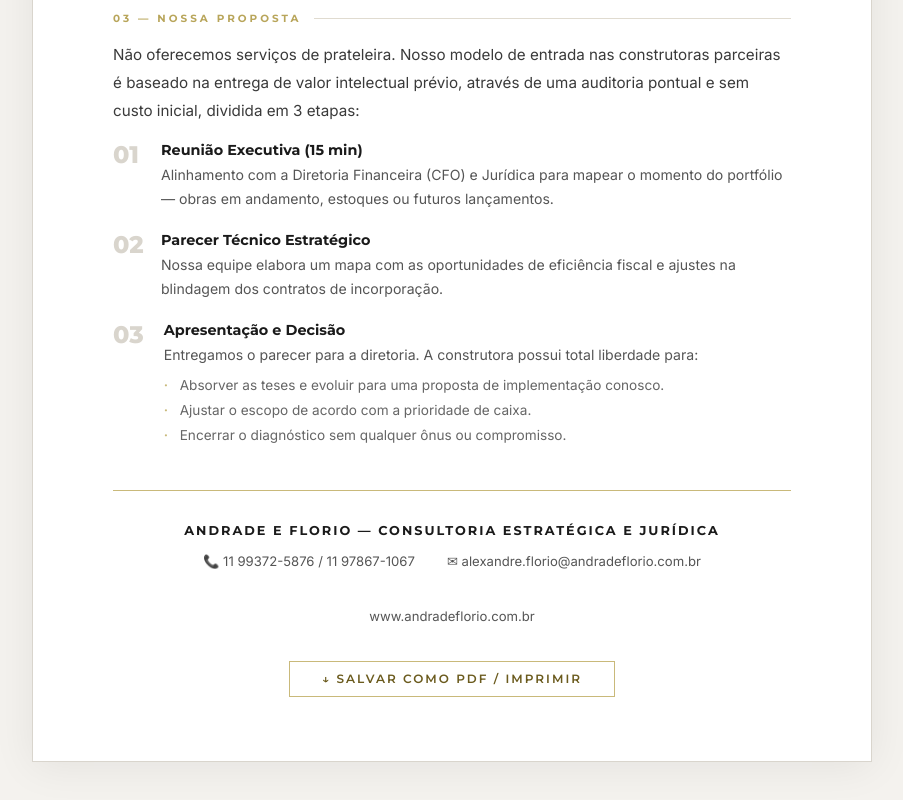
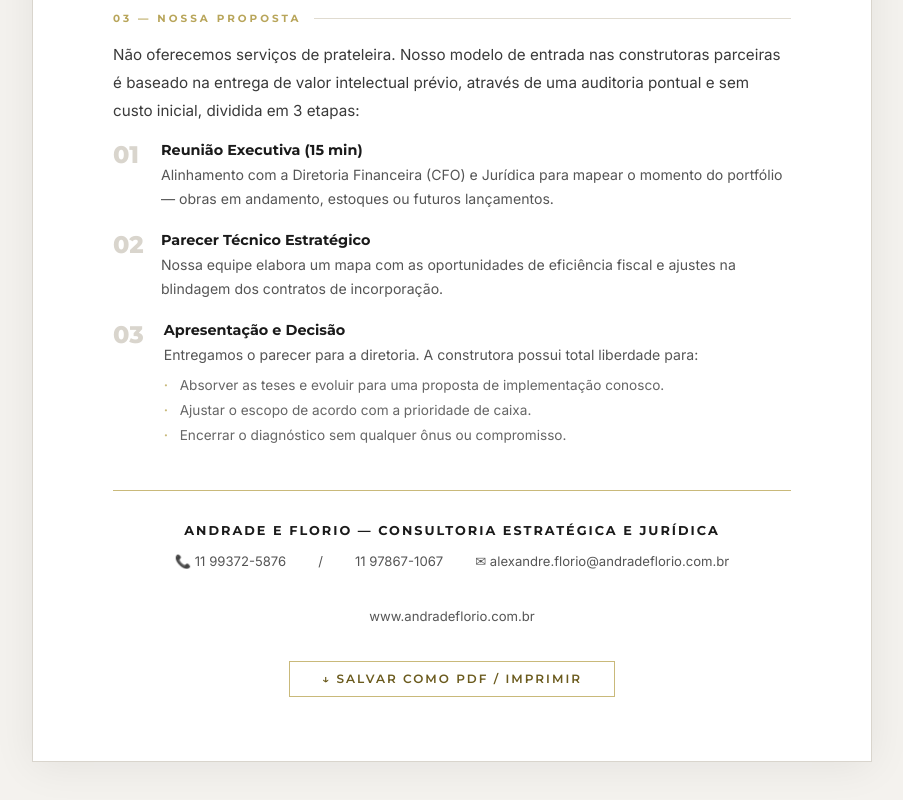
Before and after one commit to aleandrade926/andrade-florio-web, a React (Vite) app: page /onepager in a window 1280 px wide. Shown: the part 1159-1959 px from the top of the page, without its empty margins (188-1091 px from the left). Built offline with nearby package versions, Linux system fonts and the light colour scheme; a web font is replaced by a local one.

Commit message:
feat: complete google ads conversion setup for all pages and leads

```diff
--- a/index.html
+++ b/index.html
@@ -12,7 +12,11 @@
       function gtag(){dataLayer.push(arguments);}
       gtag('js', new Date());
 
-      gtag('config', 'AW-822096588');
+      gtag('config', 'AW-822096588', {
+        'linker': {
+          'domains': ['andradeflorio.com.br']
+        }
+      });
     </script>
 
     <!-- Google Fonts -->
--- a/src/components/Shared.jsx
+++ b/src/components/Shared.jsx
@@ -7,14 +7,20 @@
   </svg>
 );
 
-export const handleWhatsAppClick = () => {
-  const url = 'https://wa.me/5511945727148?text=Olá,%20vi%20seu%20anúncio%20e%20gostaria%20de%20uma%20consulta%20jurídica';
+export const trackConversion = (eventLabel = 'nlxZCPiY6qAcEMzlgIgD') => {
   if (typeof window !== 'undefined' && window.gtag) {
     window.gtag('event', 'conversion', {
-      'send_to': 'AW-822096588/nlxZCPiY6qAcEMzlgIgD',
-      'event_callback': () => {}
+      'send_to': `AW-822096588/${eventLabel}`,
+      'event_callback': () => {
+        console.log(`Conversion ${eventLabel} tracked successfully`);
+      }
     });
   }
+};
+
+export const handleWhatsAppClick = (eventLabel = 'nlxZCPiY6qAcEMzlgIgD') => {
+  const url = 'https://wa.me/5511945727148?text=Olá,%20vi%20seu%20anúncio%20e%20gostaria%20de%20uma%20consulta%20jurídica';
+  trackConversion(eventLabel);
   window.open(url, '_blank');
 };
 
--- a/src/pages/Atendimento.jsx
+++ b/src/pages/Atendimento.jsx
@@ -1,6 +1,6 @@
 import React, { useEffect } from 'react';
 import { MessageCircle, MapPin, Mail, Clock } from 'lucide-react';
-import { WhatsAppButton, Footer, Navbar, LinkedinIcon } from '../components/Shared';
+import { WhatsAppButton, Footer, Navbar, LinkedinIcon, trackConversion } from '../components/Shared';
 
 export default function AtendimentoPage() {
   useEffect(() => {
@@ -44,6 +44,7 @@
                 rel="noopener noreferrer"
                 className="btn-outline"
                 style={{ fontSize: '1rem', width: '100%', marginBottom: 'auto' }}
+                onClick={() => trackConversion()}
               >
                 Agendar Videoconferência
               </a>
--- a/src/pages/LibiaCapture.jsx
+++ b/src/pages/LibiaCapture.jsx
@@ -1,6 +1,6 @@
-import React, { useState } from 'react';
-import { ChevronRight, ShieldCheck, Mail, Users } from 'lucide-react';
+import { ShieldCheck, Mail, Users, ChevronRight } from 'lucide-react';
 import { supabase } from '../lib/supabase';
+import { trackConversion } from '../components/Shared';
 
 const LibiaCapture = () => {
   const [loading, setLoading] = useState(false);
@@ -30,7 +30,10 @@
 
       if (error) throw error;
 
-      // 2. Redireciona para a página de VIP (Thank You Page)
+      // 2. Rastreia Conversão no Google Ads
+      trackConversion('nlxZCPiY6qAcEMzlgIgD');
+
+      // 3. Redireciona para a página de VIP (Thank You Page)
       window.location.href = '/vip-offer';
 
     } catch (error) {
--- a/src/pages/LibiaVipOffer.jsx
+++ b/src/pages/LibiaVipOffer.jsx
@@ -1,5 +1,5 @@
-import React from 'react';
 import { Check, MessageCircle, Book } from 'lucide-react';
+import { trackConversion } from '../components/Shared';
 
 const LibiaVipOffer = () => {
   return (
@@ -215,7 +215,7 @@
           Mas existe uma diferença abissal entre ler um documento e ter direcionamento técnico. Por isso, abrimos a possibilidade de um <strong>super upgrade</strong>:
         </p>
 
-        <button className="btn-gold">
+        <button className="btn-gold" onClick={() => trackConversion('nlxZCPiY6qAcEMzlgIgD')}>
           <Check size={24} />
           QUERO SER VIP POR R$97
         </button>
@@ -267,7 +267,10 @@
           <p style={{color: '#666', fontSize: '0.875rem'}}>Fale com a nossa equipe: libia@andradeflorio.com.br</p>
           <button
             className="btn-wa"
-            onClick={() => window.open('https://wa.me/5511945727148?text=Olá Dra Líbia, tenho uma dúvida sobre o acesso VIP.', '_blank')}
+            onClick={() => {
+              trackConversion('nlxZCPiY6qAcEMzlgIgD');
+              window.open('https://wa.me/5511945727148?text=Olá Dra Líbia, tenho uma dúvida sobre o acesso VIP.', '_blank');
+            }}
           >
             <MessageCircle size={20} />
             FALAR COM O TIME DA LÍBIA
--- a/src/pages/OnePager.jsx
+++ b/src/pages/OnePager.jsx
@@ -1,4 +1,5 @@
 import React, { useEffect } from 'react';
+import { trackConversion } from '../components/Shared';
 
 const styles = `
   @import url('https://fonts.googleapis.com/css2?family=Montserrat:wght@400;500;600;700;800&family=Inter:wght@300;400;500&display=swap');
@@ -494,8 +495,16 @@
           <footer className="op-footer">
             <div className="op-footer-brand">Andrade e Florio — Consultoria Estratégica e Jurídica</div>
             <div className="op-footer-contacts">
-              <span>📞 11 99372-5876 / 11 97867-1067</span>
-              <span>✉ alexandre.florio@andradeflorio.com.br</span>
+              <a href="https://wa.me/5511993725876" target="_blank" rel="noopener noreferrer" onClick={() => trackConversion('nlxZCPiY6qAcEMzlgIgD')}>
+                📞 11 99372-5876
+              </a>
+              <span> / </span>
+              <a href="tel:11978671067">
+                11 97867-1067
+              </a>
+              <a href="mailto:alexandre.florio@andradeflorio.com.br" onClick={() => trackConversion('nlxZCPiY6qAcEMzlgIgD')}>
+                ✉ alexandre.florio@andradeflorio.com.br
+              </a>
               <a href="https://www.andradeflorio.com.br" target="_blank" rel="noopener noreferrer">
                 www.andradeflorio.com.br
               </a>
```
